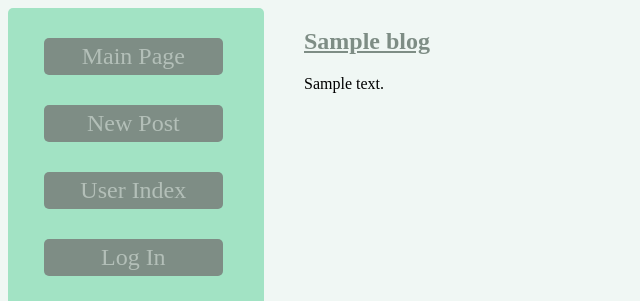
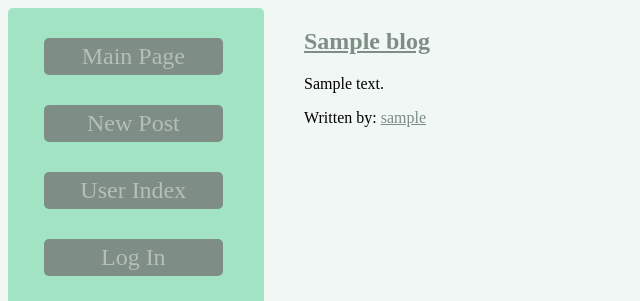
Before and after one commit to MeGodzillaUDead/blogz, a Flask app: template templates/one-blog.html in a window 1280 px wide. Shown: the top 301 px of the page, without its empty margins (0-640 px from the left). Run offline with Flask 2, Linux system fonts and the light colour scheme; the visitor is signed in with stand-in values (Sample User, id 1); tables that the repository leaves empty hold one stand-in row (values such as "Sample post"); the template is opened without the code that fills it: most values are stand-ins (such as "Sample title", 1, 10 or a date in 2020); data that the repository does not hold is empty.

Commit message:
added author info to one-blog.html template

```diff
--- a/templates/one-blog.html
+++ b/templates/one-blog.html
@@ -1,7 +1,6 @@
 {% extends "base.html" %}
 {% block content %}
-
 		<h2><a href="/blog?id={{blog.id}}">{{blog.title}}</a></h2>
 		<p>{{blog.body}}</p>
-
+		<p class="author">Written by: <a href="/blog?user={{blog.user.id}}">{{blog.user.username}}</a></p>
 {% endblock %}
```
